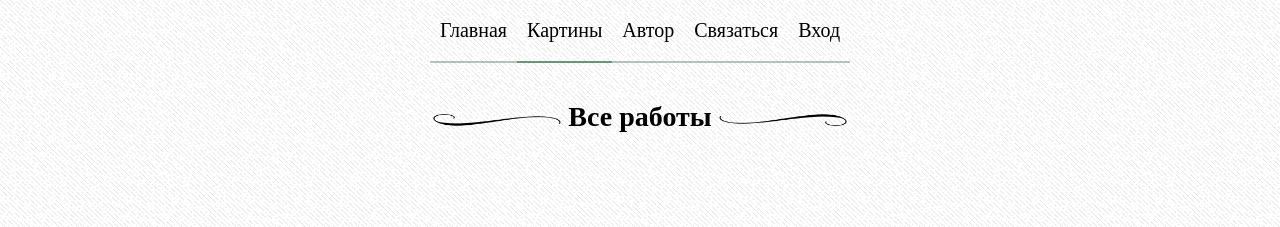
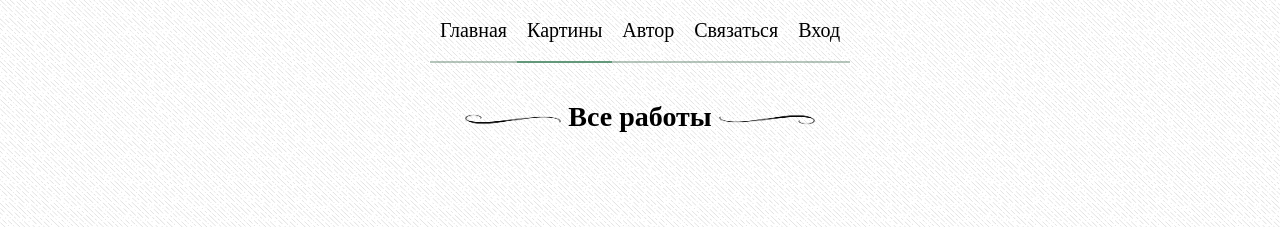
Before and after one commit to kotamikh/paintings-shop, a Vue app: page /paintings/catalog in a window 1280 px wide. Shown: the top 227 px of the page. Built offline with nearby package versions, Linux system fonts and the light colour scheme; a web font is replaced by a local one.

Commit message:
change pseudoelements sizes

```diff
--- a/src/assets/styles/styles.css
+++ b/src/assets/styles/styles.css
@@ -20,7 +20,6 @@ h2 {
     padding: 2% 0;
     text-align: center;
     justify-self: center;
-    white-space: pre-wrap;
     font-size: calc(16px + 12 * (100vw / 1280));
 }
 
@@ -28,26 +27,25 @@ h2::before {
     content: '';
     background-image: url("@/assets/line.png");
     transform: rotate(180deg);
-    width: 8rem;
+    width: 6rem;
     height: 8vh;
-    white-space: nowrap;
     display: inline-block;
     vertical-align: middle;
     background-size: contain;
+    background-position: center;
     background-repeat: no-repeat;
-    background-position: center;
 }
 
 h2::after {
     content: '';
     background-image: url("@/assets/line.png");
-    width: 8rem;
+    width: 6rem;
     height: 8vh;
     display: inline-block;
+    vertical-align: middle;
     background-size: contain;
+    background-position: center;
     background-repeat: no-repeat;
-    background-position: center;
-    vertical-align: middle;
 }
 
 h3 {
--- a/src/components/painting/PaintingCard.vue
+++ b/src/components/painting/PaintingCard.vue
@@ -98,7 +98,7 @@ const isFavourite = ref(false)
     margin-bottom: 2%
     &::after
       content: ''
-      width: 35%
+      width: 30%
       height: 15%
       bottom: -12%
       position: absolute
@@ -109,6 +109,7 @@ const isFavourite = ref(false)
 
       @media screen and (max-width: 767px)
         width: 50%
+        height: 10%
 
   &:nth-child(odd)
     flex-direction: row-reverse
```
